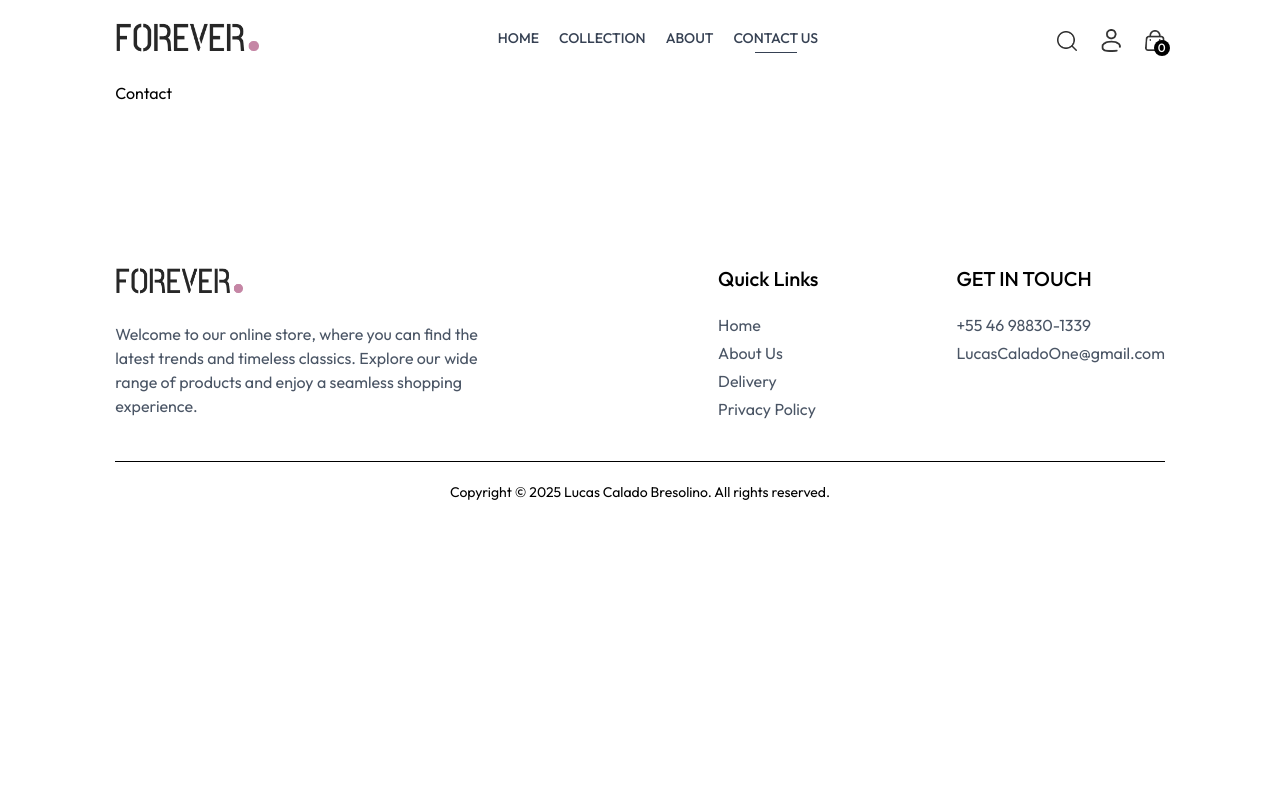
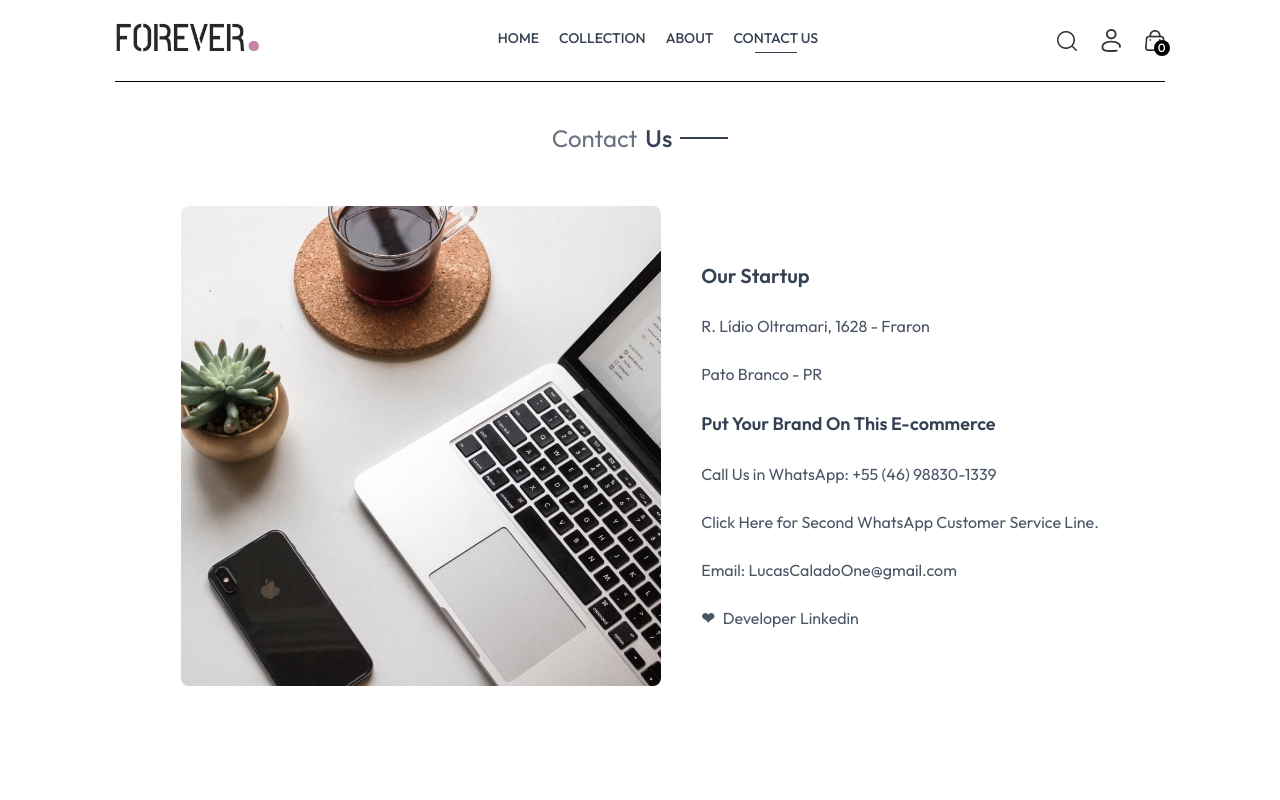
Before and after one commit to TryHardLearning/dynamicsearch, a React (Vite) app in the folder dynamicsearch/: page /contact in a window 1280 px wide. Shown: the top 800 px of the page. Built offline with nearby package versions, Linux system fonts and the light colour scheme.

Commit message:
feat: new page of contact for custumers

```diff
--- a/dynamicsearch/src/pages/Contact.jsx
+++ b/dynamicsearch/src/pages/Contact.jsx
@@ -1,8 +1,29 @@
 import React from 'react'
+import Title from '../components/Title'
+import { assets } from '../assets/frontend_assets/assets'
+import NewsLetterBox from '../components/NewsLetterBox'
 
 const Contact = () => {
   return (
-    <div>Contact</div>
+    <div>
+      <div className='text-center text-2xl pt-10 border-t'>
+        <Title title1={'Contact'} title2={'Us'} />
+      </div>
+      <div className='my-10 flex flex-col justify-center md:flex-row gap-10 mb-28'>
+        <img src={assets.contact_img} className='w-full md:max-w-[480px] rounded-[8px]' />
+        <div className='flex flex-col justify-center items-start gap-6'>
+          <p className='font-semibold text-xl text-gray-700'>Our Startup</p>
+          <p className='text-gray-600'>R. Lídio Oltramari, 1628 - Fraron</p>
+          <p className='text-gray-600'>Pato Branco - PR</p>
+          <p className='font-semibold text-lg text-gray-700'>Put Your Brand  On This E-commerce</p>
+          <a href='https://wa.me/5546988301339' target="_blank" className='text-gray-600'>Call Us in WhatsApp: +55 (46) 98830-1339</a>
+          <a href='https://wa.me/5546988301339' target="_blank" className='text-gray-600'>Click Here for Second WhatsApp Customer Service Line.</a>
+          <a href='mailto:lucascaladoone@gmail.com' target="_blank" className='text-gray-600'>Email: LucasCaladoOne@gmail.com</a>
+          <a href='https://www.linkedin.com/in/lucas-c-bresolino/' target="_blank" className='text-gray-600'><b className='me-2'>&#10084;</b>Developer Linkedin</a>
+        </div>
+      </div>
+      <NewsLetterBox />
+    </div>
   )
 }
 
```
